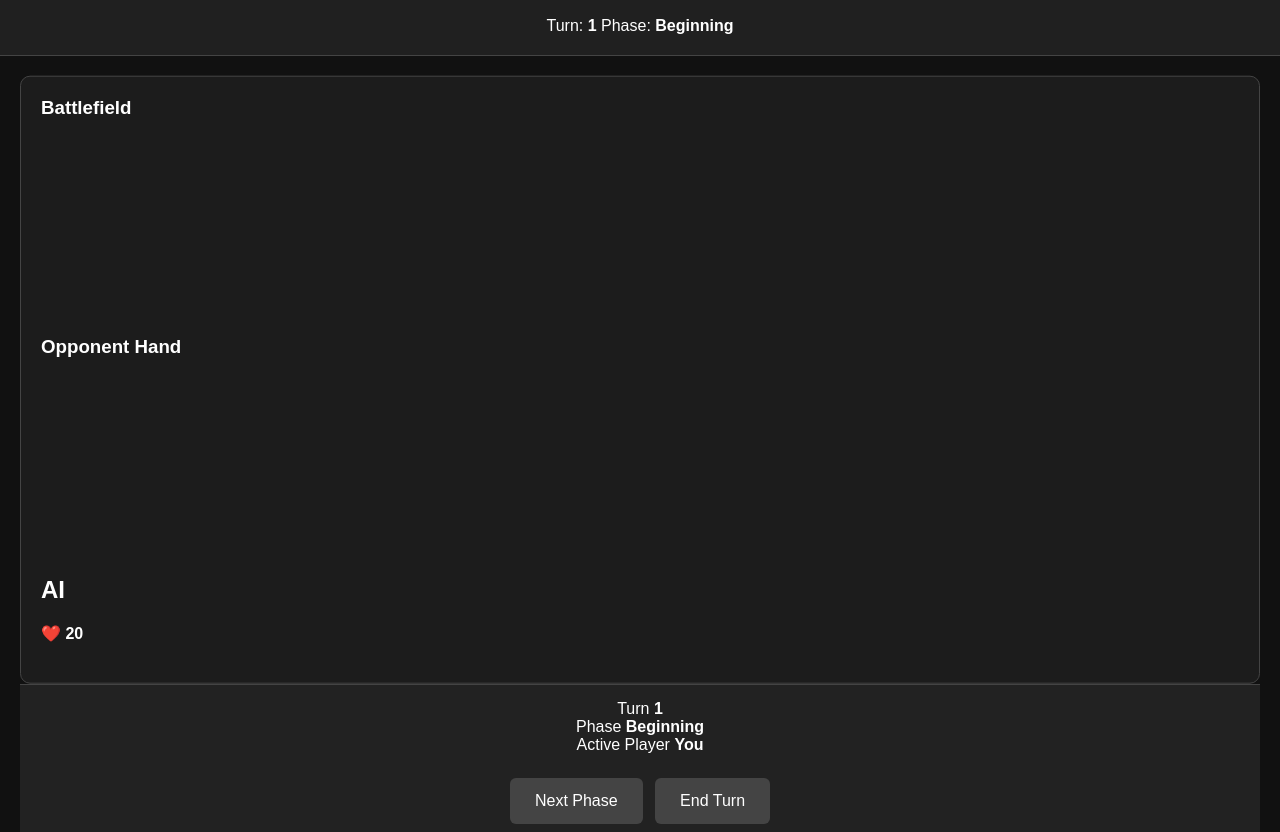
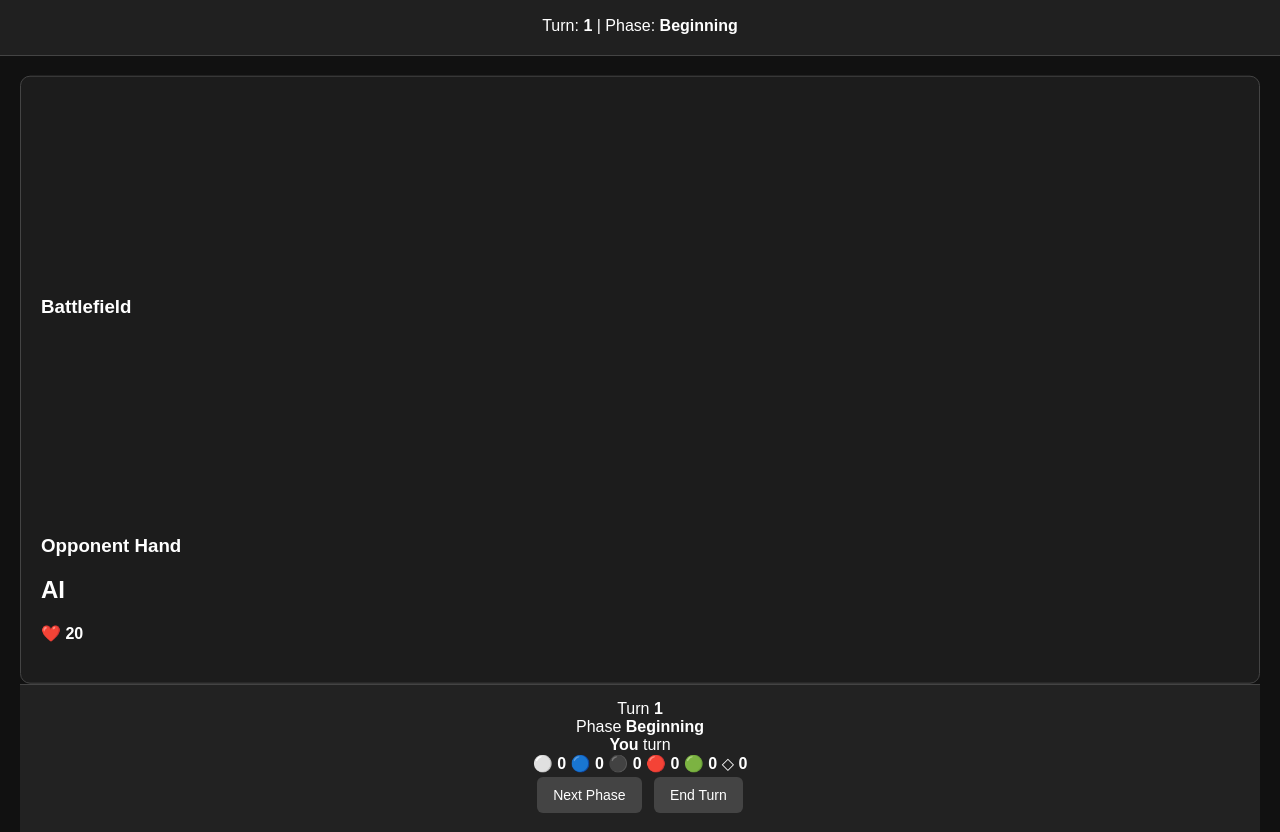
Before and after one commit to gameforming/mtg, a plain HTML site: page game/game.html in a window 1280 px wide. Shown: the part 60-892 px from the top of the page. Drawn offline with Linux system fonts and the light colour scheme; a script that the page names is missing.

Commit message:
Refactor game.html structure and remove comments

```diff
--- a/game/game.html
+++ b/game/game.html
@@ -22,48 +22,37 @@
 
 <body>
 
-    <!-- ================================================== -->
-    <!-- HEADER -->
-    <!-- ================================================== -->
-
 <header class="gameHeader">
 
     <h1>Magic: The Gathering</h1>
 
-        <div class="gameHeaderInfo">
+    <div>
 
-            <span>
         Turn:
-                <strong id="turnNumber">1</strong>
-            </span>
+        <strong id="turnNumber">
+            1
+        </strong>
 
-            <span>
+        |
+
         Phase:
         <strong id="currentPhase">
             Beginning
         </strong>
-            </span>
 
     </div>
 
 </header>
 
 
-    <!-- ================================================== -->
-    <!-- GAME -->
-    <!-- ================================================== -->
-
 <main id="game">
 
 
-        <!-- ============================================== -->
+    <!-- ================================================= -->
     <!-- OPPONENT -->
-        <!-- ============================================== -->
+    <!-- ================================================= -->
 
     <section class="playerArea opponentArea">
-
-
-            <!-- Opponent information -->
 
         <div class="playerInfo">
 
@@ -71,7 +60,7 @@
                 AI
             </h2>
 
-                <div class="lifeDisplay">
+            <div>
 
                 ❤️
 
@@ -84,10 +73,6 @@
         </div>
 
 
-            <!-- Opponent hand -->
-
-            <div>
-
         <h3>
             Opponent Hand
         </h3>
@@ -97,12 +82,6 @@
             class="hand hiddenCards"
         ></div>
 
-            </div>
-
-
-            <!-- Opponent battlefield -->
-
-            <div>
 
         <h3>
             Battlefield
@@ -113,27 +92,24 @@
             class="battlefield"
         ></div>
 
-            </div>
-
     </section>
 
 
-        <!-- ============================================== -->
-        <!-- GAME CENTER -->
-        <!-- ============================================== -->
+    <!-- ================================================= -->
+    <!-- CENTER -->
+    <!-- ================================================= -->
 
     <section class="gameCenter">
-
 
         <div class="gameStatus">
 
             <div>
 
-                    <span>
                 Turn
-                    </span>
 
-                    <strong id="turnNumberCenter">
+                <strong
+                    id="turnNumberCenter"
+                >
                     1
                 </strong>
 
@@ -142,11 +118,11 @@
 
             <div>
 
-                    <span>
                 Phase
-                    </span>
 
-                    <strong id="currentPhaseCenter">
+                <strong
+                    id="currentPhaseCenter"
+                >
                     Beginning
                 </strong>
 
@@ -155,46 +131,69 @@
 
             <div>
 
-                    <span>
-                        Active Player
-                    </span>
-
-                    <strong id="gameMessage">
+                <strong
+                    id="gameMessage"
+                >
                     You
                 </strong>
+
+                turn
 
             </div>
 
         </div>
 
 
-            <!-- ========================================== -->
+        <!-- MANA -->
+
+        <div
+            id="manaDisplay"
+            class="manaDisplay"
+        >
+
+            <span>
+                ⚪ <strong id="whiteMana">0</strong>
+            </span>
+
+            <span>
+                🔵 <strong id="blueMana">0</strong>
+            </span>
+
+            <span>
+                ⚫ <strong id="blackMana">0</strong>
+            </span>
+
+            <span>
+                🔴 <strong id="redMana">0</strong>
+            </span>
+
+            <span>
+                🟢 <strong id="greenMana">0</strong>
+            </span>
+
+            <span>
+                ◇ <strong id="colorlessMana">0</strong>
+            </span>
+
+        </div>
+
+
         <!-- MULLIGAN -->
-            <!-- ========================================== -->
 
         <div
             id="mulliganControls"
-                class="mulliganControls"
-                style="display: none;"
+            style="display:none;"
         >
 
             <h2>
                 Opening Hand
             </h2>
 
-                <p>
-                    Keep your hand or take a mulligan.
-                </p>
-
-
-                <div>
-
             <button
                 onclick="mulliganOpeningHand(0)"
             >
                 Mulligan
             </button>
-
 
             <button
                 onclick="keepOpeningHand(0)"
@@ -204,35 +203,27 @@
 
         </div>
 
-            </div>
 
-
-            <!-- ========================================== -->
         <!-- COMBAT -->
-            <!-- ========================================== -->
 
         <div
             id="combatControls"
-                class="combatControls"
-                style="display: none;"
+            style="display:none;"
         >
 
             <button
                 onclick="resolveCombat()"
             >
-                    Attack / Resolve Combat
+                Resolve Combat
             </button>
 
         </div>
 
 
-            <!-- ========================================== -->
         <!-- GAME CONTROLS -->
-            <!-- ========================================== -->
 
         <div
             id="gameControls"
-                class="gameControls"
         >
 
             <button
@@ -240,7 +231,6 @@
             >
                 Next Phase
             </button>
-
 
             <button
                 onclick="endTurn()"
@@ -253,14 +243,11 @@
     </section>
 
 
-        <!-- ============================================== -->
+    <!-- ================================================= -->
     <!-- PLAYER -->
-        <!-- ============================================== -->
+    <!-- ================================================= -->
 
     <section class="playerArea playerAreaBottom">
-
-
-            <!-- Player information -->
 
         <div class="playerInfo">
 
@@ -268,7 +255,7 @@
                 You
             </h2>
 
-                <div class="lifeDisplay">
+            <div>
 
                 ❤️
 
@@ -281,10 +268,6 @@
         </div>
 
 
-            <!-- Player battlefield -->
-
-            <div>
-
         <h3>
             Battlefield
         </h3>
@@ -294,12 +277,6 @@
             class="battlefield"
         ></div>
 
-            </div>
-
-
-            <!-- Player hand -->
-
-            <div>
 
         <h3>
             Your Hand
@@ -310,14 +287,12 @@
             class="hand"
         ></div>
 
-            </div>
-
     </section>
 
 
-        <!-- ============================================== -->
-        <!-- GAME LOG -->
-        <!-- ============================================== -->
+    <!-- ================================================= -->
+    <!-- LOG -->
+    <!-- ================================================= -->
 
     <section class="gameLog">
 
@@ -325,24 +300,18 @@
             Game Log
         </h2>
 
-
-            <div
-                id="gameLog"
-            ></div>
+        <div id="gameLog"></div>
 
     </section>
-
 
 </main>
 
 
-    <!-- ================================================== -->
-    <!-- SCRIPTS -->
-    <!-- ================================================== -->
-
 <script src="gameState.js"></script>
 
 <script src="gameEngine.js"></script>
+
+<script src="ai.js"></script>
 
 <script src="gameUI.js"></script>
 
```
Lines whose indentation alone changed are shown as unchanged.
